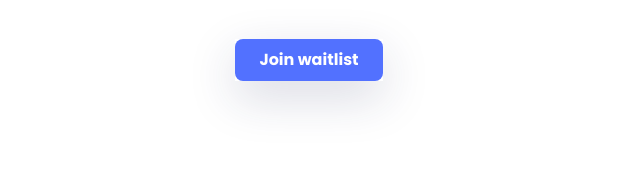
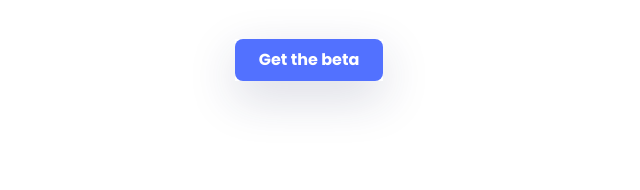
Before and after one commit to instyll/instyll.github.io, a plain HTML site: page index.html in a window 1280 px wide. Shown: the part 5357-5547 px from the top of the page, 331-971 px from the left. Drawn offline with nearby package versions, Linux system fonts and the light colour scheme.

Commit message:
Update index.html

```diff
--- a/index.html
+++ b/index.html
@@ -181,7 +181,7 @@
                 <div class="text-center" style="margin-top: 64px;"><h1 class="display-4 fw-bold mb-5" style="color: rgb(0,0,0);">Level up your <span class="hero-highlight">markdown notes.</span></h1>
                     <form class="d-flex justify-content-center flex-wrap" method="post" data-bs-theme="light">
                         <div class="shadow-lg mb-3"></div>
-                        <div class="shadow-lg mb-3"><a class="btn btn-primary" role="button" href="https://github.com/instyll/releases/releases/tag/v0.1.0-beta" style="border-radius: 8px;background: rgb(82,113,255);border-style: none;" target="_blank">Join waitlist</a></div>
+                        <div class="shadow-lg mb-3"><a class="btn btn-primary" role="button" href="https://github.com/instyll/releases/releases/tag/v0.1.0-beta" style="border-radius: 8px;background: rgb(82,113,255);border-style: none;" target="_blank">Get the beta</a></div>
                     </form>
                 </div>
             </div>
```
